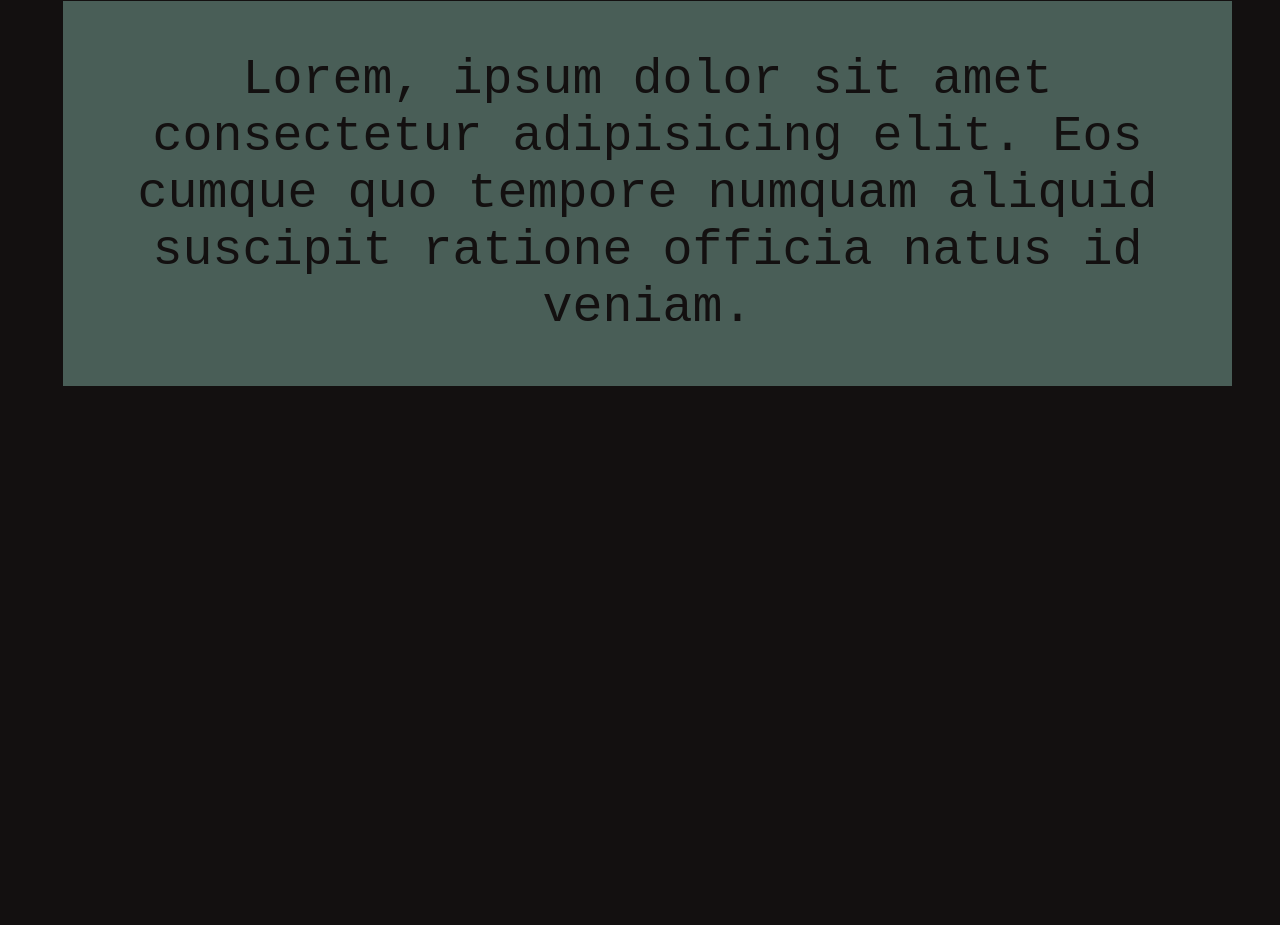
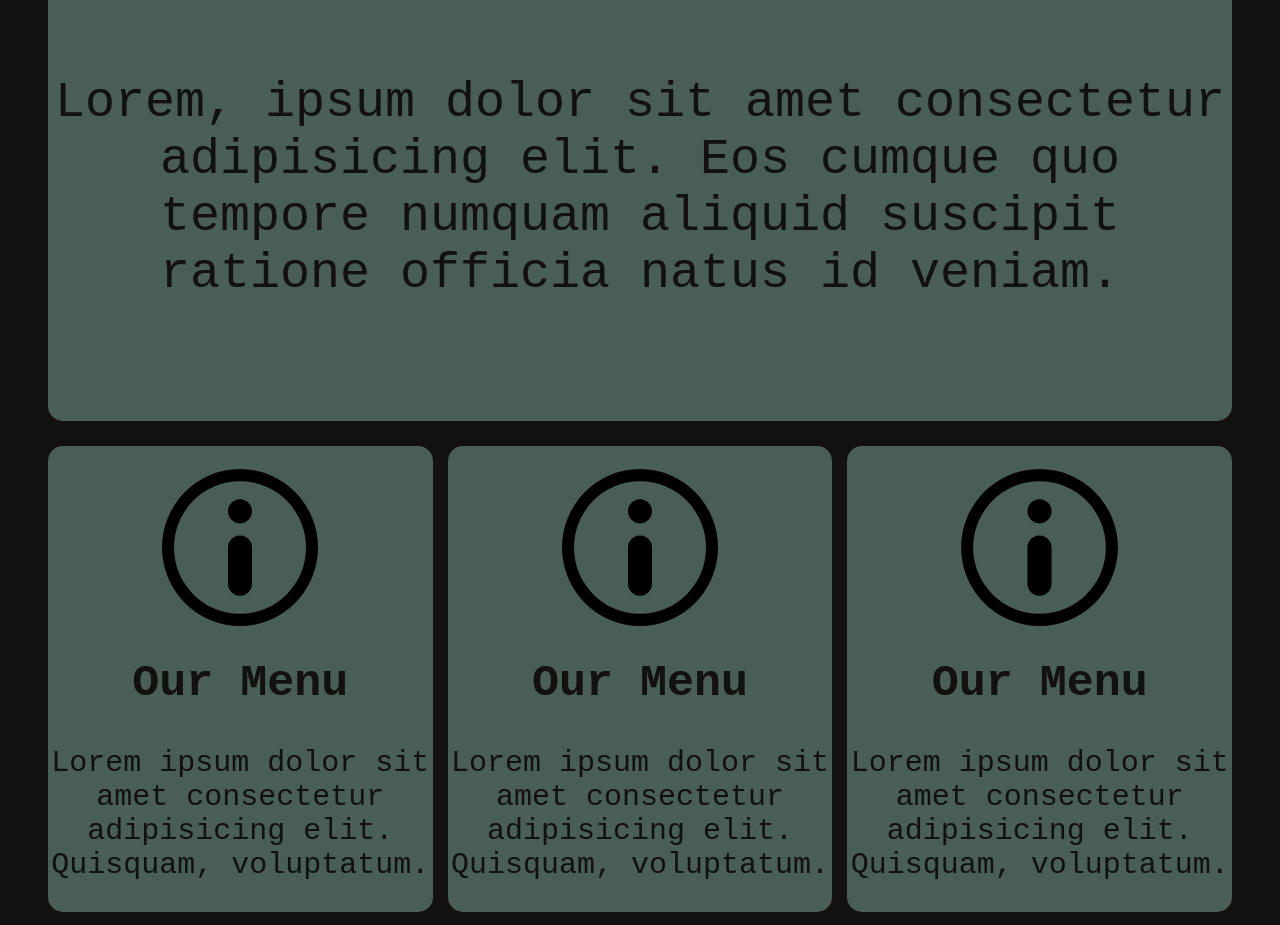
Before and after one commit to ErfanXH/Little-Lemon, a plain HTML site: page index.html in a window 1280 px wide. Shown: the part 421-1346 px from the top of the page. Before the commit the page ends 820 px from the top, so only its background shows below. Drawn offline with Linux system fonts and the light colour scheme.

Commit message:
Main-Info Added

```diff
--- a/index.html
+++ b/index.html
@@ -33,6 +33,32 @@
             veniam.
           </p>
         </article>
+        <article class="info">
+          <section class="info__item item1">
+            <img src="Images/info.svg" alt="" />
+            <h2>Our Menu</h2>
+            <p>
+              Lorem ipsum dolor sit amet consectetur adipisicing elit. Quisquam,
+              voluptatum.
+            </p>
+          </section>
+          <section class="info__item item2">
+            <img src="Images/info.svg" alt="" />
+            <h2>Our Menu</h2>
+            <p>
+              Lorem ipsum dolor sit amet consectetur adipisicing elit. Quisquam,
+              voluptatum.
+            </p>
+          </section>
+          <section class="info__item item3">
+            <img src="Images/info.svg" alt="" />
+            <h2>Our Menu</h2>
+            <p>
+              Lorem ipsum dolor sit amet consectetur adipisicing elit. Quisquam,
+              voluptatum.
+            </p>
+          </section>
+        </article>
       </div>
     </main>
     <footer></footer>
--- a/styles.css
+++ b/styles.css
@@ -43,8 +43,8 @@
 .main__container {
     display: grid;
     grid-template-rows: 1fr 1fr;
-    grid-template-areas: "promotion, promotion, promotion"
-                         "item1, item2, item3";
+    grid-template-areas: "promotion"
+                         "info";
     gap: 15px;
 
 }
@@ -58,8 +58,47 @@
     color: #131010;
     font-size: 5rem;
     margin: 5px 40px;
+    border-radius: 15px;
 }
 
 .promotion p {
     text-align: center;
 }
+
+.info {
+    grid-area: info;
+    display: grid;
+    grid-template-columns: repeat(3, 1fr);
+    grid-template-areas: "item1 item2 item3";
+    margin: 5px 40px;
+    gap: 15px;
+}
+
+.info__item {
+    height: auto;
+    background-color: #495e57;
+    color: #131010;
+    border-radius: 15px;
+    text-align: center;
+}
+
+.item1 {
+    grid-area: item1;
+}
+
+.item2 {
+    grid-area: item2;
+}
+
+.item3 {
+    grid-area: item3;
+}
+
+.info__item img {
+    width: 50%;
+    margin-top: 5px;
+}
+
+.info__item h2 {
+    margin-top: 5px;
+}
```
Also changed, not shown: Images/info.svg (added).
